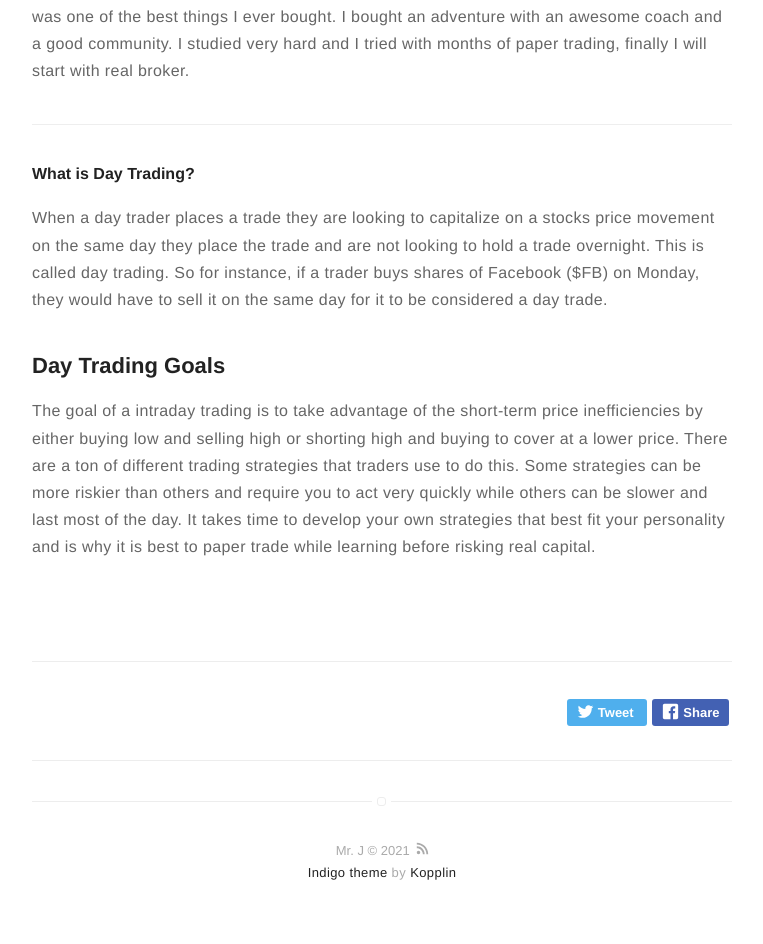
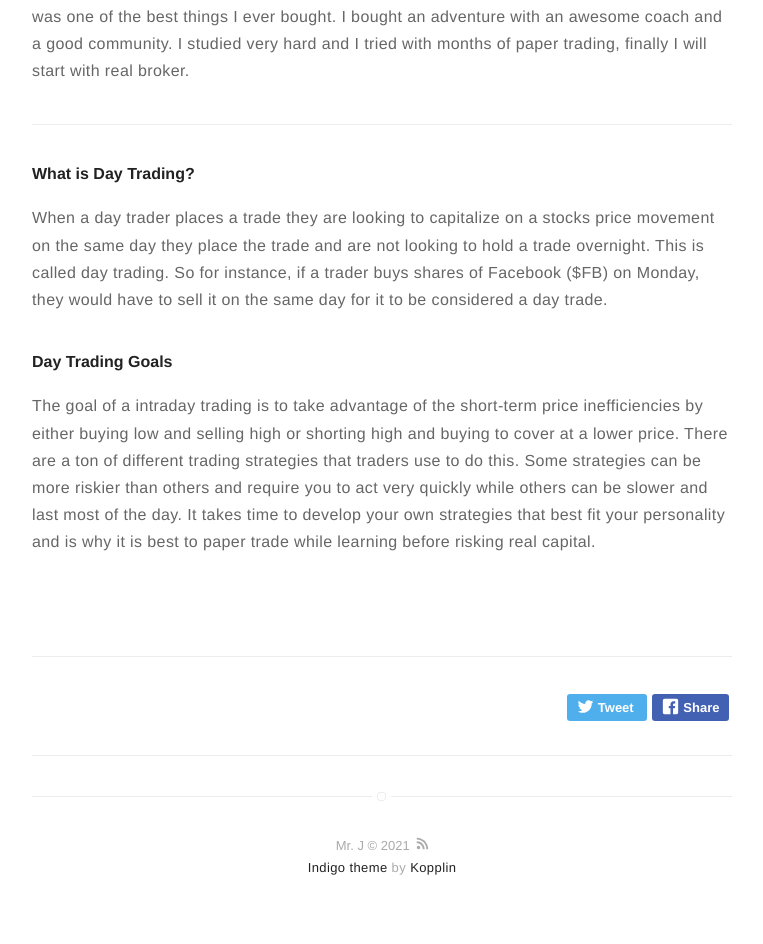
Before and after one commit to mrj-blog/mrj-blog.github.io, a Jekyll site: the page built from _posts/projects/2021-01-01-become-a-day-trader.markdown, in a window 1280 px wide. Shown: the part 687-1631 px from the top of the page, without its empty margins (258-1021 px from the left). Built offline with Jekyll 4.4.1, drawn with Linux system fonts in a browser that asks for light colours.

Commit message:
title down

```diff
--- a/_posts/projects/2021-01-01-become-a-day-trader.markdown
+++ b/_posts/projects/2021-01-01-become-a-day-trader.markdown
@@ -29,6 +29,6 @@ I studied very hard and I tried with months of paper trading, finally I will sta
 When a day trader places a trade they are looking to capitalize on a stocks price movement on the same day they place the trade and are not looking to hold a trade overnight.
 This is called day trading. So for instance, if a trader buys shares of Facebook ($FB) on Monday, they would have to sell it on the same day for it to be considered a day trade.
 
-## Day Trading Goals
+#### Day Trading Goals
 The goal of a intraday trading is to take advantage of the short-term price inefficiencies by either buying low and selling high or shorting high and buying to cover at a lower price. There are a ton of different trading strategies that traders use to do this.
 Some strategies can be more riskier than others and require you to act very quickly while others can be slower and last most of the day. It takes time to develop your own strategies that best fit your personality and is why it is best to paper trade while learning before risking real capital.
```
